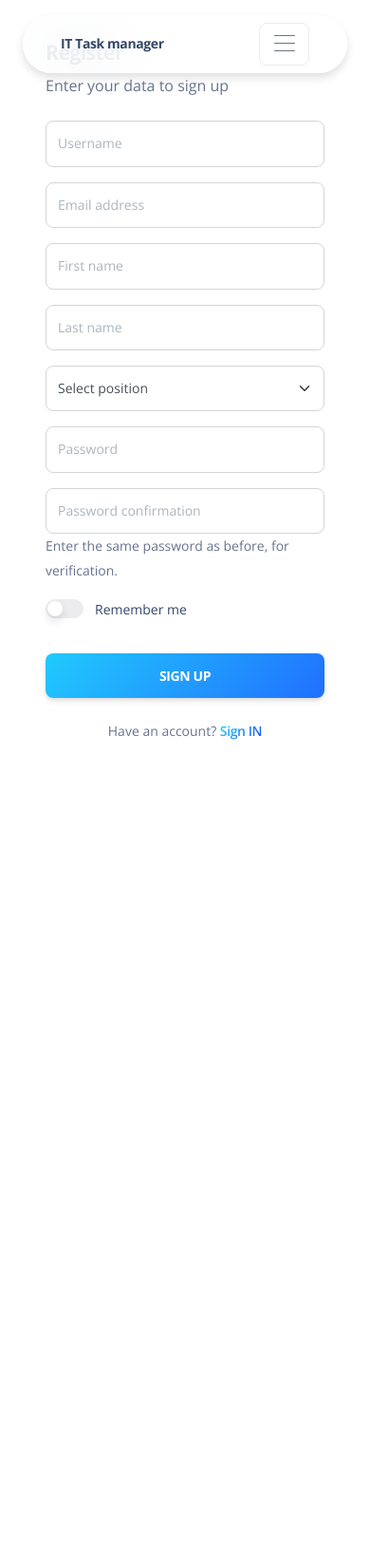
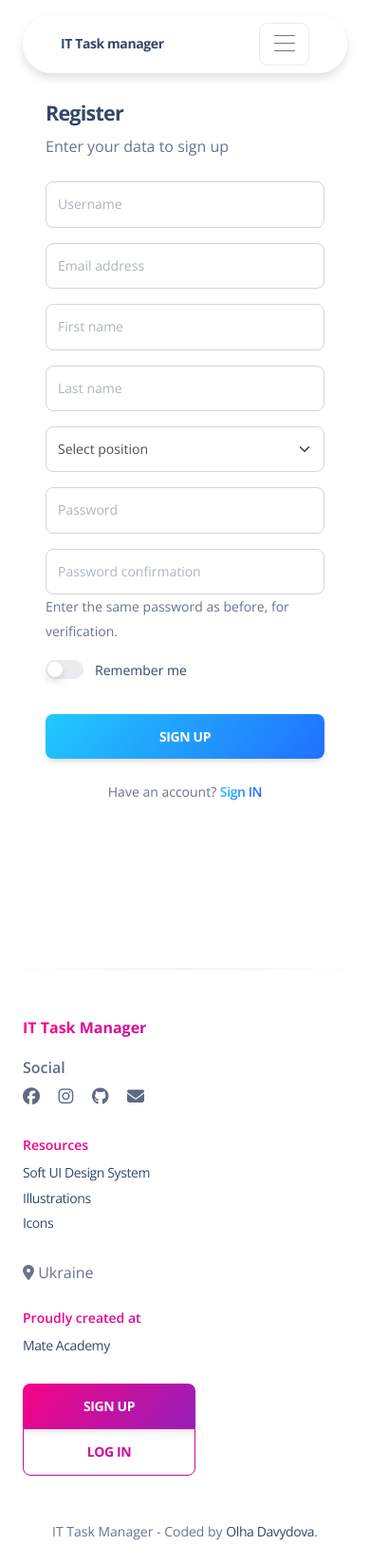
Before and after one commit to o-davydova/IT-task-manager, a Django app: page /register/ in a window 390 px wide. Shown: the whole page at 95% size. Before the commit the page ends 779 px from the top, so only its background shows below. Run offline with Django 4.2, Linux system fonts and the light colour scheme; data that the repository does not hold is empty; some libraries are stand-ins or nearby versions.

Commit message:
Create `footer.html` & add minor templates changes

```diff
--- a/task_hub/forms.py
+++ b/task_hub/forms.py
@@ -63,7 +63,7 @@ class WorkerSearchForm(forms.Form):
         label="",
         widget=forms.TextInput(
             attrs={
-                "class": "form-control blur",
+                "class": "form-control form-control-lg blur",
                 "placeholder": "🔍︎ Search by username"
             }
         )
@@ -96,7 +96,7 @@ class TaskSearchForm(forms.Form):
         label="",
         widget=forms.TextInput(
             attrs={
-                "class": "form-control blur",
+                "class": "form-control form-control-lg blur",
                 "placeholder": "🔍︎ Search by task name"
             }
         )
--- a/templates/base.html
+++ b/templates/base.html
@@ -22,14 +22,18 @@
 
 <body class="min-vh-100">
   {% block navigation %}
-    {% include 'includes/navbar.html' %}
+    {% include "includes/navbar.html" %}
   {% endblock %}
 
   {% block header %}
-    {% include 'includes/header.html' %}
+    {% include "includes/header.html" %}
   {% endblock %}
 
   {% block content %}{% endblock %}
+
+  {% block footer %}
+    {% include "includes/footer.html" %}
+  {% endblock %}
 </body>
 
 
--- /dev/null
+++ b/templates/includes/footer.html
@@ -0,0 +1,88 @@
+<footer class="footer pt-5 mt-5">
+    <hr class="horizontal dark mb-5">
+    <div class="container">
+      <div class="row justify-content-center">
+        <div class="col-md-3 mb-4">
+          <div>
+            <h6 class="text-gradient text-primary font-weight-bolder">IT Task Manager</h6>
+          </div>
+          <div>
+            <h6 class="mt-3 mb-2 opacity-8">Social</h6>
+            <ul class="d-flex flex-row ms-n3 nav">
+              <li class="nav-item">
+                <a class="nav-link pe-1" href="https://www.facebook.com/davydova.olha/about_details" target="_blank">
+                  <i class="fab fa-facebook text-lg opacity-8" aria-hidden="true"></i>
+                </a>
+              </li>
+              <li class="nav-item">
+                <a class="nav-link pe-1" href="https://www.instagram.com/o_davudova/" target="_blank">
+                  <i class="fab fa-instagram text-lg opacity-8" aria-hidden="true"></i>
+                </a>
+              </li>
+              <li class="nav-item">
+                <a class="nav-link pe-1" href="https://github.com/o-davydova" target="_blank">
+                  <i class="fab fa-github text-lg opacity-8" aria-hidden="true"></i>
+                </a>
+              </li>
+              <li class="nav-item">
+                <a class="nav-link pe-1" href="mailto: o.chookity@gmail.com" target="_blank">
+                  <i class="fa fa-envelope text-lg opacity-8" aria-hidden="true"></i>
+                </a>
+              </li>
+            </ul>
+          </div>
+        </div>
+        <div class="col-md-3 mb-4">
+          <div>
+            <h6 class="text-gradient text-primary text-sm">Resources</h6>
+            <ul class="flex-column ms-n3 nav">
+              <li class="nav-item">
+                <a class="nav-link" href="https://appseed.us/ui-kit/soft-ui-design-system/" target="_blank">
+                  Soft UI Design System
+                </a>
+              </li>
+              <li class="nav-item">
+                <a class="nav-link" href="https://unsplash.com/" target="_blank">
+                  Illustrations
+                </a>
+              </li>
+              <li class="nav-item">
+                <a class="nav-link" href="https://fontawesome.com/v4/" target="_blank">
+                  Icons
+                </a>
+              </li>
+            </ul>
+          </div>
+        </div>
+
+        <div class="col-md-3 mb-4">
+          <div>
+            <div class="mb-4">
+             <i class="fa fa-map-marker" aria-hidden="true"></i> Ukraine
+            </div>
+            <h6 class="text-gradient text-primary text-sm">Proudly created at</h6>
+            <ul class="flex-column ms-n3 nav">
+              <li class="nav-item">
+                <a class="nav-link" href="https://mate.academy/" target="_blank">
+                  Mate Academy
+                </a>
+              </li>
+            </ul>
+          </div>
+        </div>
+        <div class="col-md-3 mb-4">
+          <div class="btn-group-vertical">
+            <a href="{% url 'register' %}" class="btn btn-lg bg-gradient-primary m-0">Sign UP</a>
+            <a href="{% url 'login' %}" class="btn btn-lg btn-outline-primary m-0">Log IN</a>
+          </div>
+        </div>
+        <div class="col-12">
+          <div class="text-center">
+            <p class="my-4 text-sm">
+              IT Task Manager - Coded by <a target="_blank" href="https://github.com/o-davydova">Olha Davydova</a>.
+            </p>
+          </div>
+        </div>
+      </div>
+    </div>
+  </footer>
--- a/templates/registration/register.html
+++ b/templates/registration/register.html
@@ -7,7 +7,7 @@
 {% block content %}
 
 <section>
-  <div class="page-header min-vh-100">
+  <div class="page-header min-vh-100 mt-6">
     <div class="container">
       <div class="row">
         <div class="col-xl-4 col-lg-5 col-md-7 d-flex flex-column mx-lg-0 mx-auto">
```
